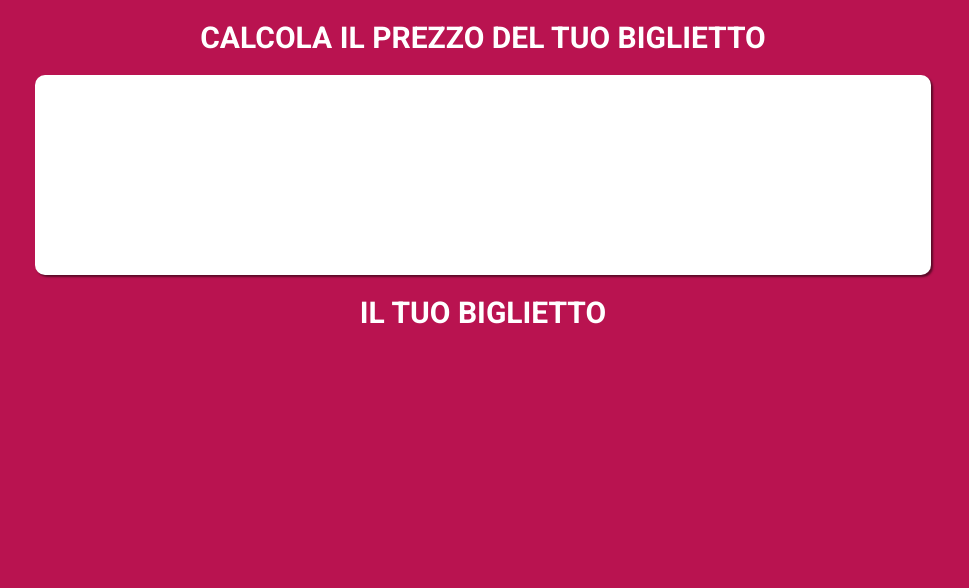
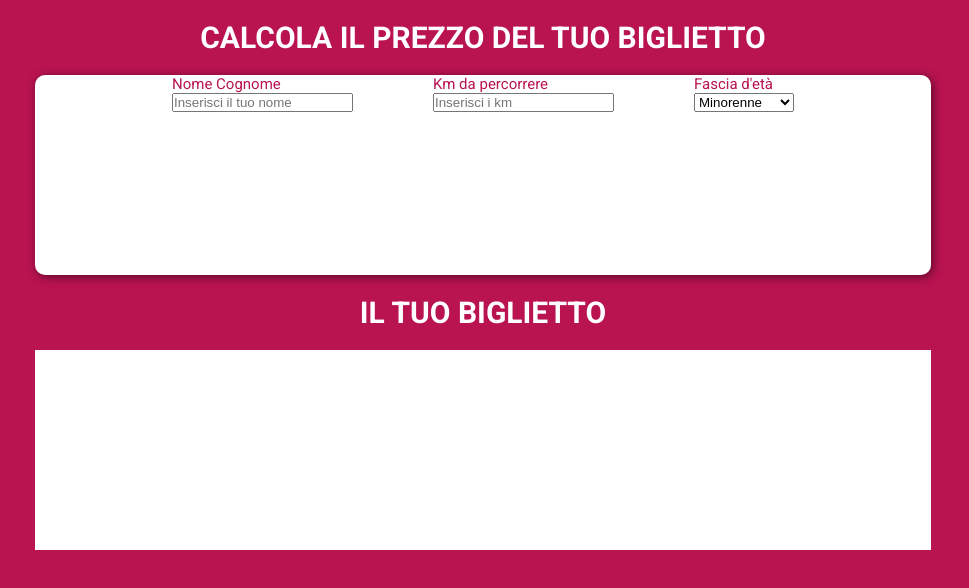
Before and after one commit to Simone-Tarantino/js-biglietto-treno-form, a plain HTML site: page index.html in a window 1280 px wide. Shown: the whole page, without its empty margins (157-1126 px from the left). Drawn offline with Linux system fonts and the light colour scheme.

Commit message:
WIP html & css div form

```diff
--- a/css/style.css
+++ b/css/style.css
@@ -18,11 +18,39 @@ body {
   margin: 20px 0;
 }
 
-.ticket-form {
+/* primo div ticket form */
+
+.ticket-form-div {
+  /* da rimuovere height */
   height: 200px;
   width: 70%;
   margin: auto;
   background-color: #FFF;
   border-radius: 10px;
-  box-shadow: 2px 2px 2px rgba(0, 0, 0, 0.5);
+  box-shadow: 2px 2px 10px rgba(0, 0, 0, 0.5);
 }
+
+.ticket-form {
+  display: flex;
+  justify-content: center;
+}
+
+.ticket-form-col {
+  display: flex;
+  flex-direction: column;
+  justify-content: center;
+  margin: 0 40px;
+}
+.ticket-form-col label {
+  color: #B91350;
+}
+
+/* secondo div ticket */
+
+.ticket-div {
+  background-color: #FFF;
+  /* da rimuovere height */
+  height: 200px;
+  width: 70%;
+  margin: auto;
+}
--- a/index.html
+++ b/index.html
@@ -9,11 +9,33 @@
   </head>
   <body>
     <h1 class="title">calcola il prezzo del tuo biglietto</h1>
-    <div class="ticket-form">
+    <!-- primo div ticket form -->
+    <div class="ticket-form-div">
+      <div class="ticket-form">
+        <div class="ticket-form-col">
+          <label for="name">Nome Cognome</label>
+          <input type="text" name="name" value="" placeholder="Inserisci il tuo nome">
+        </div>
+        <div class="ticket-form-col">
+          <label for="km">Km da percorrere</label>
+          <input type="number" name="km" value="" placeholder="Inserisci i km">
+        </div>
+        <div class="ticket-form-col">
+          <label for="age">Fascia d'età</label>
+          <select class="age" name="age">
+            <option value="minorenne">Minorenne</option>
+            <option value="maggiorenne">Maggiorenne</option>
+            <option value="over65">Over 65</option>
+          </select>
+        </div>
+      </div>
+      <div class="ticket-form-btn">
 
+      </div>
     </div>
     <h2 class="title">il tuo biglietto</h2>
-    <div class="ticket">
+    <!-- secondo div ticket -->
+    <div class="ticket-div">
 
     </div>
 
```
